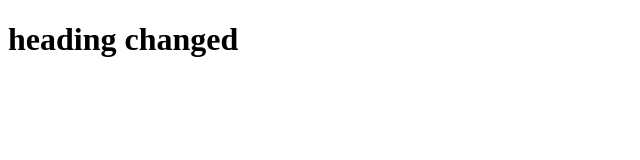
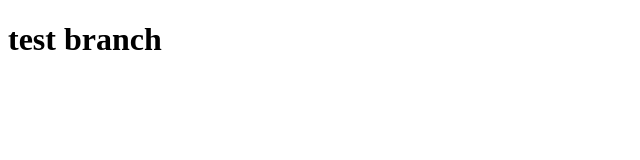
Before and after one commit to yuvthakur/class2, a plain HTML site: page index.html in a window 1280 px wide. Shown: the whole page, without its empty margins (0-640 px from the left). Drawn offline with Linux system fonts and the light colour scheme.

Commit message:
main branch

```diff
--- a/index.html
+++ b/index.html
@@ -6,6 +6,6 @@
     <title>Git class 2</title>
 </head>
 <body>
-    <h1>heading changed</h1>
+    <h1>test branch</h1>
 </body>
 </html>
```
